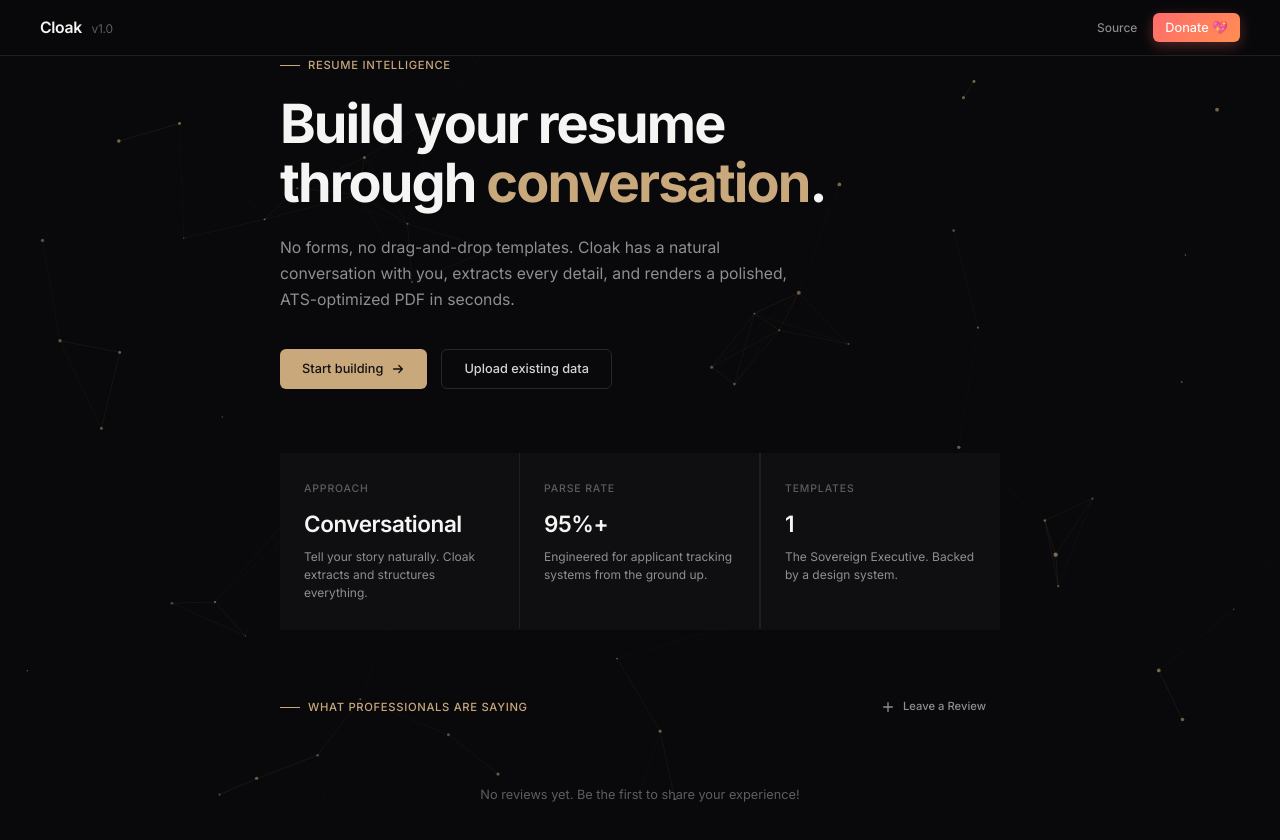
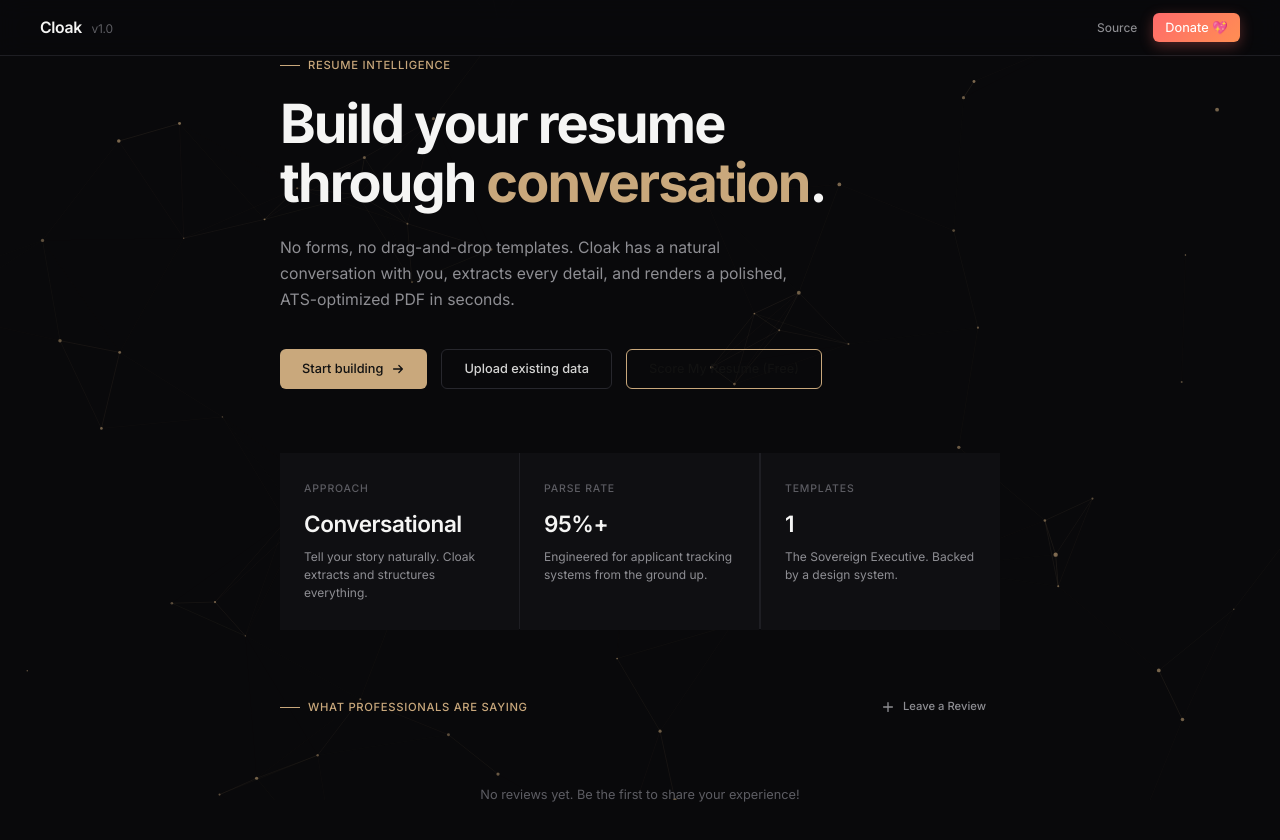
Before and after one commit to whoisadheep/Cloak, a Flask app: page / in a window 1280 px wide. Shown: the top 840 px of the page. Run offline with Flask 3, Linux system fonts and the light colour scheme; data that the repository does not hold is empty; some libraries are stand-ins or nearby versions.

Commit message:
Implement Resume Scorer Funnel on Landing Page

````diff
--- a/app.py
+++ b/app.py
@@ -290,6 +290,61 @@ def ats_analysis():
     return jsonify(report)
 
 
+@app.route("/api/score", methods=["POST"])
+def score_resume():
+    """Score raw resume text and return a strict JSON response."""
+    data = request.json or {}
+    text = data.get("text", "")
+
+    if not text.strip():
+        return jsonify({"error": "No resume text provided."}), 400
+
+    prompt = f"""
+You are an expert ATS Resume Scorer.
+Evaluate the following raw resume text out of 100 based on these criteria:
+1. Impact: Use of quantified metrics (numbers, %, $).
+2. Action Verbs: Strong verbs starting bullet points.
+3. Brevity & Formatting: Concise phrasing and readability.
+4. Completeness: Presence of contact info, experience, and education.
+
+You must return ONLY a raw JSON object with the following schema:
+{{
+  "score": <integer between 0 and 100>,
+  "pros": ["<pro 1>", "<pro 2>", "<pro 3>"],
+  "cons": ["<con 1>", "<con 2>", "<con 3>"]
+}}
+
+Make the score realistic. Most resumes without heavy metrics should score between 40 and 70.
+Do NOT include any markdown blocks (like ```json), just output the raw JSON object.
+
+Resume Text:
+---
+{text}
+---
+"""
+    try:
+        client = genai.Client(api_key=GEMINI_API_KEY)
+        response = client.models.generate_content(
+            model='gemini-2.5-flash',
+            contents=prompt
+        )
+
+        # Clean up any potential markdown block formatting from the model
+        resp_text = response.text.strip()
+        if resp_text.startswith("```json"):
+            resp_text = resp_text[7:]
+        if resp_text.startswith("```"):
+            resp_text = resp_text[3:]
+        if resp_text.endswith("```"):
+            resp_text = resp_text[:-3]
+
+        score_data = json.loads(resp_text.strip())
+        return jsonify(score_data)
+    except Exception as e:
+        print(f"[CLOAK SCORE ERROR] {e}", flush=True)
+        return jsonify({"error": "Failed to score resume."}), 500
+
+
 @app.route("/api/tailor", methods=["POST"])
 def tailor_resume():
     """Use Gemini to rewrite resume data, weaving in missing ATS keywords."""
--- a/static/js/app.js
+++ b/static/js/app.js
@@ -116,6 +116,87 @@
 
   $("#btn-upload").addEventListener("click", () => {
     $("#upload-modal").classList.add("visible");
+  });
+
+  // ── Score Funnel ──────────────────────────────────────────
+  let lastScoredResumeText = "";
+
+  $("#btn-score-landing").addEventListener("click", () => {
+    $("#file-score").click();
+  });
+
+  $("#file-score").addEventListener("change", async () => {
+    if (!$("#file-score").files.length) return;
+    const file = $("#file-score").files[0];
+
+    // Show modal loading state
+    $("#score-modal").classList.add("visible");
+    $("#score-loading").style.display = "block";
+    $("#score-results").style.display = "none";
+
+    const formData = new FormData();
+    formData.append("file", file);
+
+    try {
+      // 1. Extract text
+      const uploadRes = await fetch("/api/upload", { method: "POST", body: formData });
+      if (!uploadRes.ok) throw new Error("Failed to parse file.");
+      const uploadJson = await uploadRes.json();
+      lastScoredResumeText = uploadJson.text;
+
+      // 2. Score text
+      const scoreRes = await fetch("/api/score", {
+        method: "POST",
+        headers: { "Content-Type": "application/json" },
+        body: JSON.stringify({ text: lastScoredResumeText })
+      });
+      if (!scoreRes.ok) throw new Error("Failed to score.");
+      const scoreJson = await scoreRes.json();
+
+      // 3. Render Results
+      $("#score-loading").style.display = "none";
+      $("#score-results").style.display = "block";
+
+      // Animate score circle (283 is full circumference)
+      const prog = 283 - (283 * scoreJson.score) / 100;
+      setTimeout(() => {
+        $(".score-circle-prog").style.strokeDashoffset = prog;
+        $("#score-number-display").innerText = scoreJson.score;
+        // color based on score
+        let color = "var(--accent)";
+        if (scoreJson.score < 60) color = "#FF6B6B";
+        else if (scoreJson.score > 85) color = "#4ade80";
+        $(".score-circle-prog").style.stroke = color;
+        $("#score-number-display").style.color = color;
+      }, 100);
+
+      // Render lists
+      const prosHtml = scoreJson.pros.map(p => `<li>${p}</li>`).join("");
+      const consHtml = scoreJson.cons.map(c => `<li>${c}</li>`).join("");
+      $("#score-pros-list").innerHTML = prosHtml;
+      $("#score-cons-list").innerHTML = consHtml;
+
+    } catch (err) {
+      alert("Failed to score resume. Ensure it is a valid PDF.");
+      $("#score-modal").classList.remove("visible");
+    }
+  });
+
+  $("#btn-score-close").addEventListener("click", () => {
+    $("#score-modal").classList.remove("visible");
+  });
+
+  $("#btn-rebuild-resume").addEventListener("click", () => {
+    $("#score-modal").classList.remove("visible");
+    showView("chat");
+
+    const msg = `Here is my existing resume. Please extract and structure all of my information so we can build my new resume:\n\n${lastScoredResumeText}`;
+    appendMessage("user", "Uploaded existing resume to rebuild.");
+    state.messages.push({ role: "user", content: msg });
+    saveState();
+
+    // Trigger AI response
+    streamResponse();
   });
 
   // Edit Modal logic
--- a/templates/index.html
+++ b/templates/index.html
@@ -50,7 +50,11 @@
         <button class="btn btn-secondary" id="btn-upload">
           Upload existing data
         </button>
+        <button class="btn btn-secondary" id="btn-score-landing" style="border-color: var(--accent); color: var(--accent-text);">
+          Score My Resume (Free)
+        </button>
         <input type="file" id="file-upload" accept=".pdf,.txt" style="display: none;">
+        <input type="file" id="file-score" accept=".pdf,.txt" style="display: none;">
       </div>
 
       <div class="landing-features">
@@ -324,6 +328,53 @@
     </div>
   </div>
 
+  <!-- ============================================================
+       SCORE MODAL
+       ============================================================ -->
+  <div class="modal-overlay" id="score-modal">
+    <div class="modal-box" style="max-width: 450px; text-align: center;">
+      <div id="score-loading" style="display: none; padding: 40px 0;">
+        <div class="typing-indicator" style="justify-content: center;">
+          <span></span><span></span><span></span>
+        </div>
+        <div style="margin-top: 16px; color: var(--text-2);">Analyzing your resume against ATS standards...</div>
+      </div>
+
+      <div id="score-results" style="display: none;">
+        <div class="modal-title">Your Resume Score</div>
+
+        <div class="score-circle-wrap">
+          <svg class="score-circle" viewBox="0 0 100 100">
+            <circle class="score-circle-bg" cx="50" cy="50" r="45"></circle>
+            <circle class="score-circle-prog" cx="50" cy="50" r="45" stroke-dasharray="283" stroke-dashoffset="283"></circle>
+          </svg>
+          <div class="score-number" id="score-number-display">0</div>
+        </div>
+
+        <div class="score-lists" style="text-align: left; display: flex; flex-direction: column; gap: 16px; margin-bottom: 24px;">
+          <div class="score-pros">
+            <h4 style="color: #4ade80; margin-bottom: 8px;">What looks great:</h4>
+            <ul id="score-pros-list" style="margin:0; padding-left:20px; font-size:0.9rem; color:var(--text-1);"></ul>
+          </div>
+          <div class="score-cons">
+            <h4 style="color: #FF6B6B; margin-bottom: 8px;">Areas for improvement:</h4>
+            <ul id="score-cons-list" style="margin:0; padding-left:20px; font-size:0.9rem; color:var(--text-1);"></ul>
+          </div>
+        </div>
+
+        <div style="background: var(--bg-2); padding: 16px; border-radius: 8px; margin-bottom: 24px; border: 1px solid var(--border);">
+          <div style="font-weight: 600; color: var(--text-0); margin-bottom: 8px;">Want a 95+ score?</div>
+          <div style="font-size: 0.9rem; color: var(--text-2);">Let Cloak rebuild your resume to ATS perfection for free.</div>
+        </div>
+
+        <div style="display:flex; flex-direction: column; gap: 10px;">
+          <button class="btn btn-primary" id="btn-rebuild-resume" style="width: 100%; justify-content: center;">Rebuild Resume with AI</button>
+          <button class="btn btn-ghost" id="btn-score-close" style="width: 100%;">Maybe later</button>
+        </div>
+      </div>
+    </div>
+  </div>
+
   <script src="https://cdn.jsdelivr.net/npm/marked/marked.min.js"></script>
   <script src="https://cdn.jsdelivr.net/npm/dompurify/dist/purify.min.js"></script>
   <script src="/static/js/app.js"></script>
````
Also changed, not shown: static/css/style.css (+41 -1 lines).
